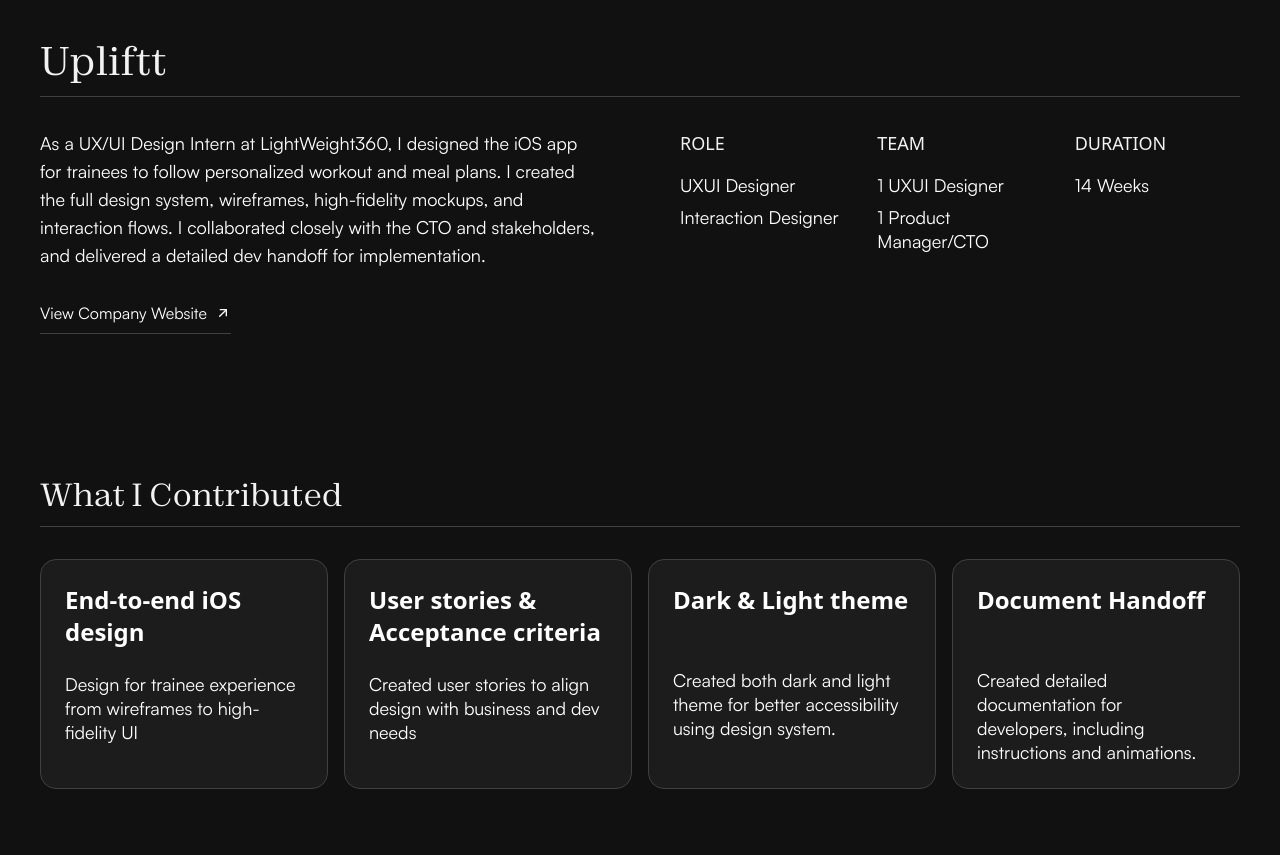
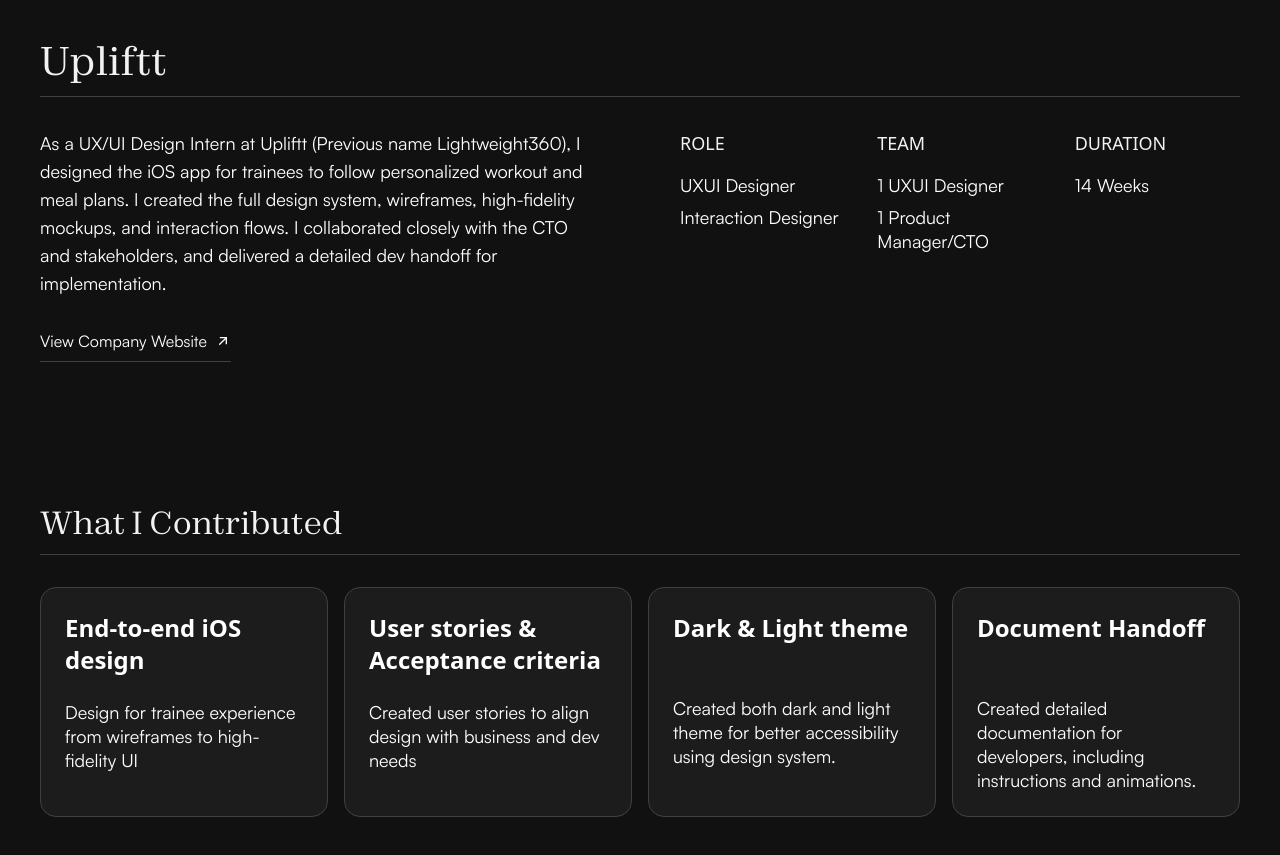
Before and after one commit to mattrcp/slide-style-portfolio, a Next.js app: page /upliftt in a window 1280 px wide. Shown: the part 840-1695 px from the top of the page. Built offline with nearby package versions, Linux system fonts and the light colour scheme.

Commit message:
changed text

```diff
--- a/src/app/components/HeroSingle.jsx
+++ b/src/app/components/HeroSingle.jsx
@@ -68,7 +68,7 @@ export default function HeroSingle() {
               with past experience working in a startup.
             </p>
           </motion.div> */}
-          <motion.div className="flex items-center justify-between w-full overflow-hidden md:justify-end md:gap-16">
+          <motion.div className="flex items-center justify-between w-full overflow-hidden  md:justify-end md:gap-16">
             {emojiList.map((emoji, index) => (
               <motion.span className="text-2xl md:text-4xl blink-emoji">
                 {emoji}
--- a/src/app/components/upliftt/Overview.jsx
+++ b/src/app/components/upliftt/Overview.jsx
@@ -50,12 +50,12 @@ const Summary = () => {
       <div className="flex flex-col w-full gap-8 md:flex-row md:gap-20 text-primaryText">
         <div className="flex flex-col w-full gap-8">
           <p className="w-full text-lg text-primaryText md:text-[18px]">
-            As a UX/UI Design Intern at LightWeight360, I designed the iOS app
-            for trainees to follow personalized workout and meal plans. I
-            created the full design system, wireframes, high-fidelity mockups,
-            and interaction flows. I collaborated closely with the CTO and
-            stakeholders, and delivered a detailed dev handoff for
-            implementation.
+            As a UX/UI Design Intern at Upliftt (Previous name Lightweight360),
+            I designed the iOS app for trainees to follow personalized workout
+            and meal plans. I created the full design system, wireframes,
+            high-fidelity mockups, and interaction flows. I collaborated closely
+            with the CTO and stakeholders, and delivered a detailed dev handoff
+            for implementation.
           </p>
           <div className="flex items-center justify-start gap-2 pb-2 border-b border-border w-fit ">
             <Link
```
